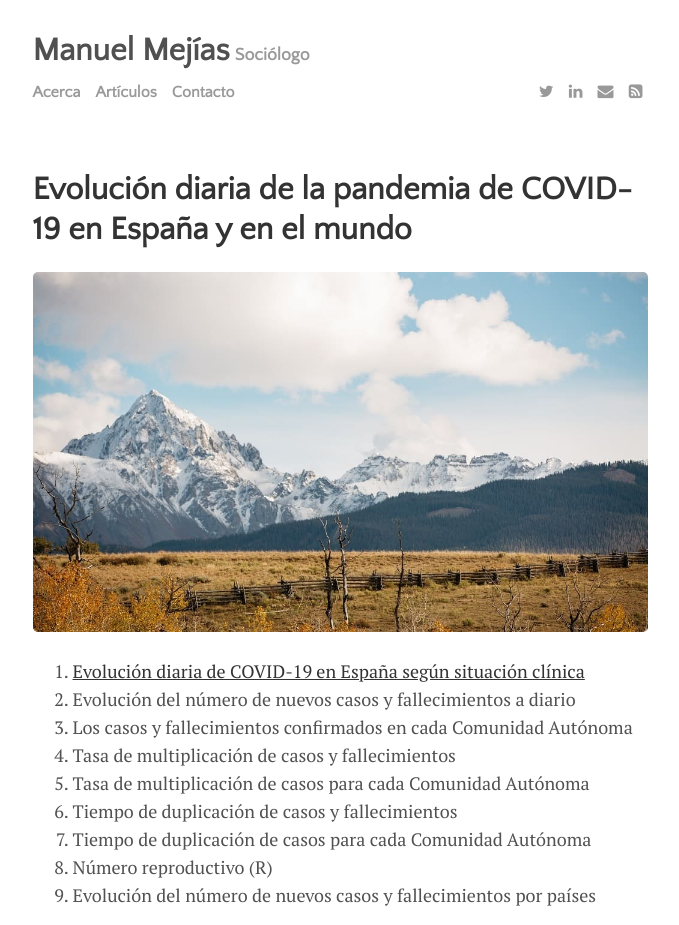
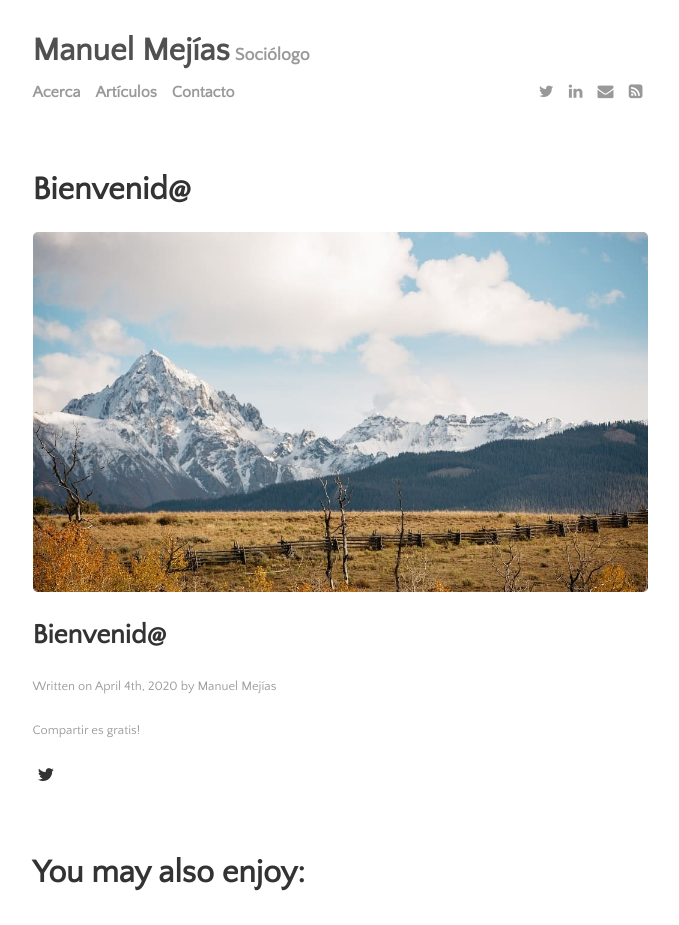
Before and after one commit to manuelmejiasleiva/blog, a Jekyll site: the page built from _posts/2020-04-04-covid-19.md, in a window 1280 px wide and 1400 px high. Shown: the top 925 px of the window, without its empty margins (300-979 px from the left). Built offline with Jekyll 4.4.1, drawn with Linux system fonts in a browser that asks for light colours; grey boxes are pictures that could not be loaded.

Commit message:
añadido nuevo artículo

```diff
--- a/_posts/2020-04-04-covid-19.md
+++ b/_posts/2020-04-04-covid-19.md
@@ -1,21 +1,10 @@
 ---
 layout: post
-title: "Evolución diaria de la pandemia de COVID-19 en España y en el mundo"
+title: "Bienvenid@"
 author: "Manuel Mejías"
-categories: Covid-19
-tags: [Covid,datos]
+categories: bienvenida
+tags: [bienvenida]
 image: mountains.jpg
 ---
 
-1. [Evolución diaria de COVID-19 en España según situación clínica](#jekyll-starter-kit)
-2. Evolución del número de nuevos casos y fallecimientos a diario
-3. Los casos y fallecimientos confirmados en cada Comunidad Autónoma
-4. Tasa de multiplicación de casos y fallecimientos
-5. Tasa de multiplicación de casos para cada Comunidad Autónoma
-6. Tiempo de duplicación de casos y fallecimientos
-7. Tiempo de duplicación de casos para cada Comunidad Autónoma
-8. Número reproductivo (R)
-9. Evolución del número de nuevos casos y fallecimientos por países
-
-<iframe title="Tasa de riesgo de pobreza por Comunidades Aut&oacute;nomas" aria-label="Spain autonomous communities choropleth map" id="datawrapper-chart-xehwk" src="//datawrapper.dwcdn.net/xehwk/8/" scrolling="no" frameborder="0" style="width: 0; min-width: 100% !important; border: none;" height="693"></iframe><script type="text/javascript">!function(){"use strict";window.addEventListener("message",function(a){if(void 0!==a.data["datawrapper-height"])for(var e in a.data["datawrapper-height"]){var t=document.getElementById("datawrapper-chart-"+e)||document.querySelector("iframe[src*='"+e+"']");t&&(t.style.height=a.data["datawrapper-height"][e]+"px")}})}();
-</script>
+## Bienvenid@
```
Also changed, not shown: 7 other files.
